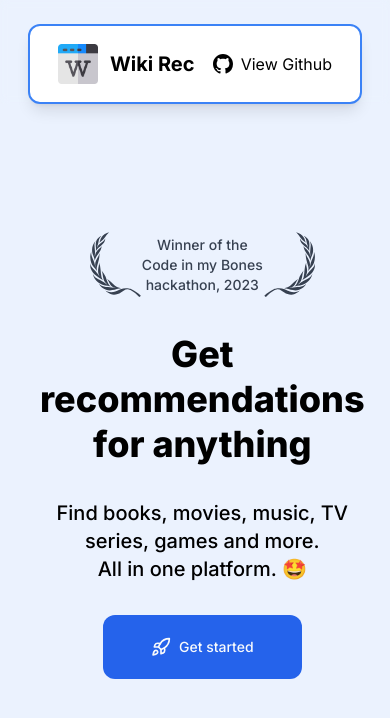
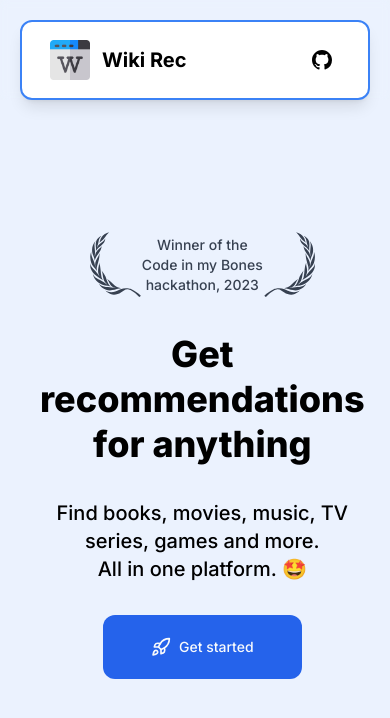
Before and after one commit to kz4killua/wikirec, a Next.js app in the folder frontend/: page / in a window 390 px wide. Shown: the top 718 px of the page. Built offline with nearby package versions, Linux system fonts and the light colour scheme.

Commit message:
Frontend: Update header responsivity

```diff
--- a/frontend/src/components/shared/header.tsx
+++ b/frontend/src/components/shared/header.tsx
@@ -4,7 +4,7 @@ import { Icon } from "@/components/shared/icon";
 
 export function Header() {
   return (
-    <div className="pt-6 px-7 fixed top-0 left-0 right-0 z-50 backdrop-blur-sm">
+    <div className="pt-5 sm:pt-7 px-5 sm:px-7 fixed top-0 left-0 right-0 z-50 backdrop-blur-sm">
       <header className="w-full h-20 px-7 flex items-center justify-between rounded-xl bg-white shadow-lg border-2 border-blue-500">
         <Link href={"/"}>
           <div className="flex items-center gap-x-3">
@@ -24,7 +24,7 @@ export function Header() {
             <svg viewBox="0 0 16 16" className="w-5 h-5 mr-2" fill="currentColor" aria-hidden="true">
               <path d="M8 0C3.58 0 0 3.58 0 8c0 3.54 2.29 6.53 5.47 7.59.4.07.55-.17.55-.38 0-.19-.01-.82-.01-1.49-2.01.37-2.53-.49-2.69-.94-.09-.23-.48-.94-.82-1.13-.28-.15-.68-.52-.01-.53.63-.01 1.08.58 1.23.82.72 1.21 1.87.87 2.33.66.07-.52.28-.87.51-1.07-1.78-.2-3.64-.89-3.64-3.95 0-.87.31-1.59.82-2.15-.08-.2-.36-1.02.08-2.12 0 0 .67-.21 2.2.82.64-.18 1.32-.27 2-.27.68 0 1.36.09 2 .27 1.53-1.04 2.2-.82 2.2-.82.44 1.1.16 1.92.08 2.12.51.56.82 1.27.82 2.15 0 3.07-1.87 3.75-3.65 3.95.29.25.54.73.54 1.48 0 1.07-.01 1.93-.01 2.2 0 .21.15.46.55.38A8.013 8.013 0 0016 8c0-4.42-3.58-8-8-8z" />
             </svg>
-            View Github
+            <span className="hidden sm:block">View Github</span>
           </div>
         </Link>
       </header>
```
